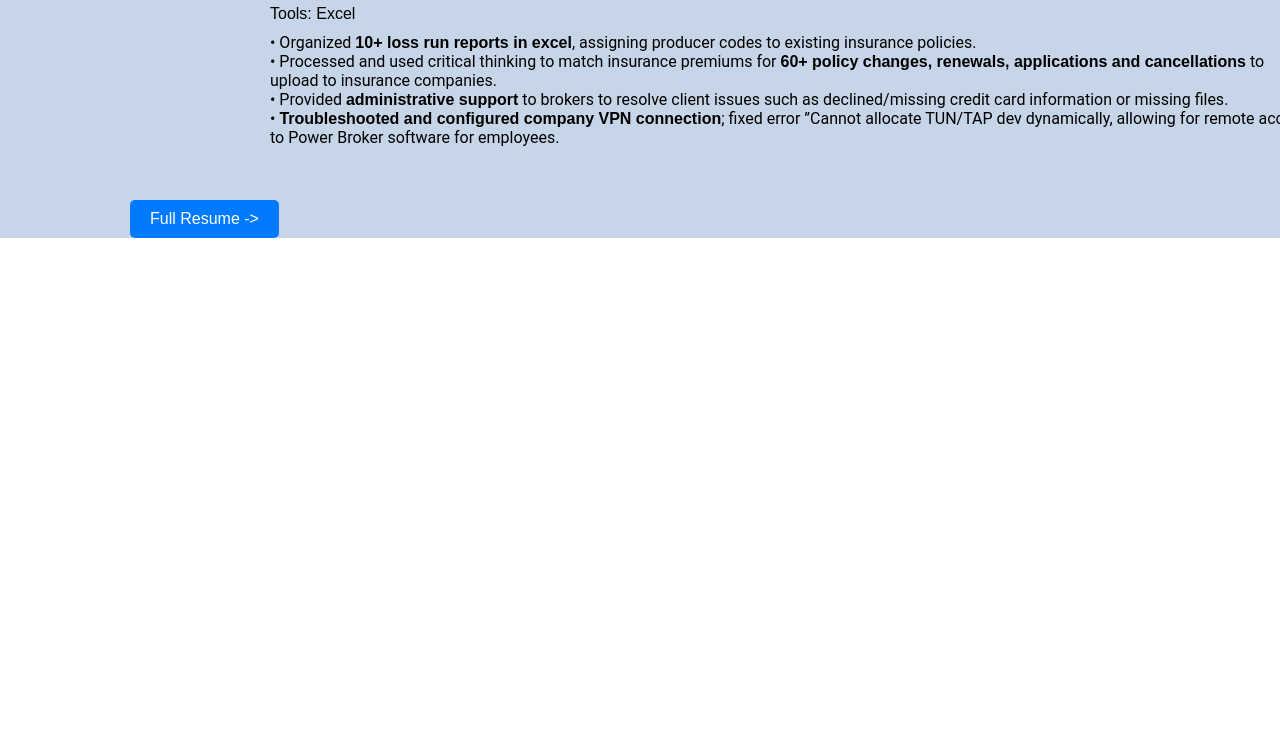
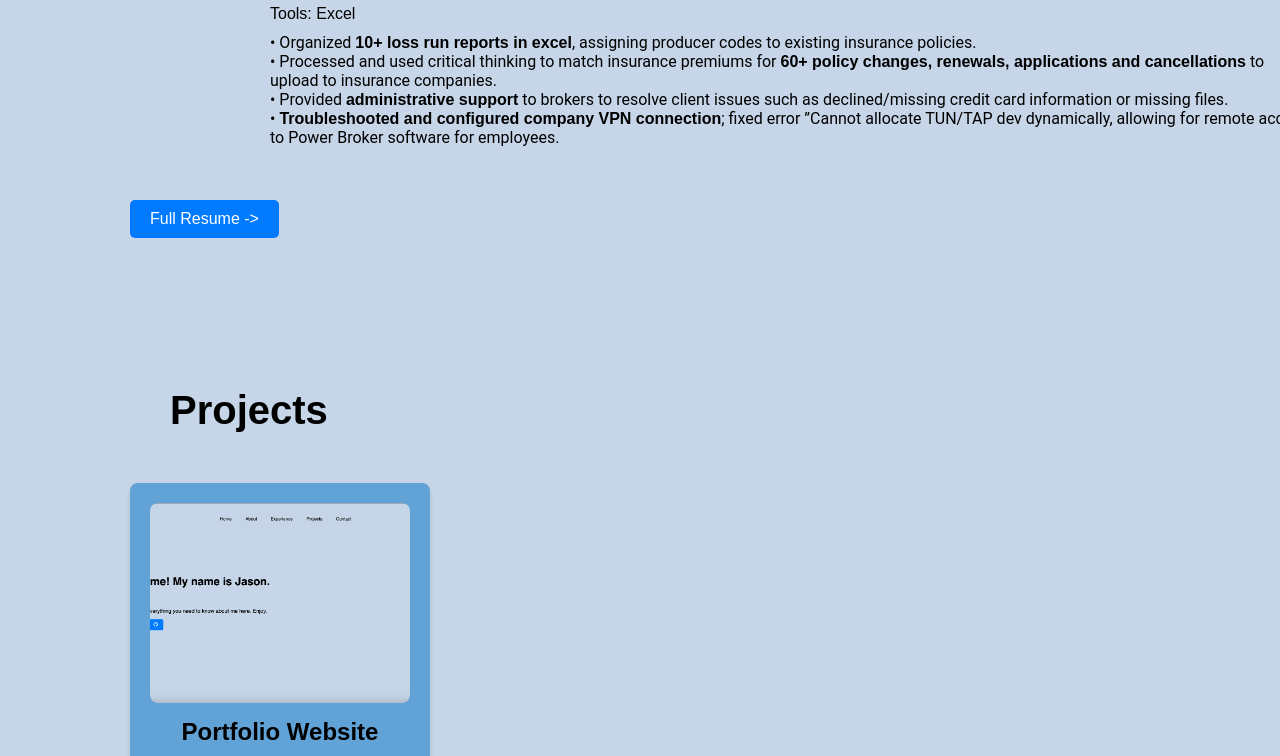
Before and after one commit to jasonliu1103/personalportfoliowebsite, a React (Create React App) app: page / in a window 1280 px wide. Shown: the part 2000-2756 px from the top of the page. Before the commit the page ends 2238 px from the top, so only its background shows below. Built offline with nearby package versions, Linux system fonts and the light colour scheme.

Commit message:
Added projects section

```diff
--- a/src/App.js
+++ b/src/App.js
@@ -3,6 +3,7 @@ import Navbar from "./components/Navbar.jsx";
 import Home from "./components/Home.jsx";
 import About from "./components/About.jsx";
 import Experiences from "./components/Experiences.jsx";
+import Projects from "./components/Projects.jsx";
 
 function App() {
   const current_theme = localStorage.getItem("current_state");
@@ -18,6 +19,7 @@ function App() {
       <Home theme={theme} setTheme={setTheme} />
       <About theme={theme} setTheme={setTheme} />
       <Experiences theme={theme} setTheme={setTheme} />
+      <Projects theme={theme} setTheme={setTheme} />
     </div>
   );
 }
--- /dev/null
+++ b/src/components/Projects.css
@@ -0,0 +1,106 @@
+.projects {
+    display: inline-block;
+    justify-content: flex-start;
+    flex-direction: column;
+    margin-top: 150px;
+    padding-left: 130px;
+  }
+
+  .dark {
+    color: white;
+  }
+
+  .light {
+    color: black;
+  }
+
+ .title {
+    font-size: 2.5rem;
+    font-weight: bold;
+    margin-bottom: 50px;
+    margin-left: 40px;
+}
+
+  .project-card {
+    background-color: rgb(97, 162, 215);
+    border-radius: 8px;
+    box-shadow: 0 2px 4px rgba(0, 0, 0, 0.1);
+    width: 300px;
+    padding: 20px;
+    display: flex;
+    flex-direction: column;
+    align-items: center;
+    text-align: center;
+    transition: transform 0.3s, box-shadow 0.3s;
+  }
+
+  .dark .project-card {
+    background-color: rgb(10, 31, 49);
+  }
+
+  .project-card:hover {
+    transform: translateY(-5px);
+  }
+
+
+  .dark .project-card:hover {
+    box-shadow: 0 0 15px rgba(255, 255, 255, 0.4);
+  }
+
+  .project-image {
+    width: 100%;
+    height: 200px;
+    object-fit: cover;
+    border-radius: 8px;
+    margin-bottom: 15px;
+  }
+
+  .project-image-placeholder {
+    width: 100%;
+    height: 200px;
+    background-color: #ccc;
+    display: flex;
+    align-items: center;
+    justify-content: center;
+    color: #333;
+    font-size: 16px;
+    border-radius: 8px;
+    margin-bottom: 15px;
+  }
+
+  .project-title {
+    font-size: 1.5em;
+    margin-bottom: 10px;
+  }
+
+  .project-description {
+    font-size: 1em;
+    margin-bottom: 15px;
+  }
+
+  .project-tools {
+    font-size: 0.9em;
+    margin-bottom: 15px;
+  }
+
+  .project-link,
+  .project-github {
+    display: inline-block;
+    margin: 5px;
+    padding: 10px 15px;
+    font-size: 1em;
+    color: white;
+    background-color: #007bff;
+    border-radius: 5px;
+    text-decoration: none;
+    transition: background-color 0.3s;
+  }
+
+  .project-link:hover,
+  .project-github:hover {
+    background-color: #0056b3;
+  }
+
+  .github-icon {
+    margin-right: 5px;
+  }
--- /dev/null
+++ b/src/components/Projects.jsx
@@ -0,0 +1,64 @@
+import React from "react";
+import "./Projects.css";
+import { FaGithub } from "react-icons/fa";
+import websitepic from "../assets/website.png";
+
+const projectsdata = [
+  {
+    id: 1,
+    title: "Portfolio Website",
+    description: "My personal portfolio website created with React that highlights my work experience and projects.",
+    link: "",
+    githublink: "",
+    tools: "React, CSS",
+    image: websitepic,
+  },
+];
+
+const Projects = () => {
+  return (
+    <section id="projects">
+      <div className="projects">
+        <h1 className="title">Projects</h1>
+        {projectsdata.map((project) => (
+          <div key={project.id} className="project-card">
+            {project.image ? (
+              <img src={project.image} alt={project.title} className="project-image" />
+            ) : (
+              <div className="project-image-placeholder">No Image Available</div>
+            )}
+            <h3 className="project-title">{project.title}</h3>
+            <p className="project-description">{project.description}</p>
+            {project.tools && (
+              <p className="project-tools">
+                <strong>Tools:</strong> {project.tools}
+              </p>
+            )}
+            {project.link && (
+              <a
+                href={project.link}
+                className="project-link"
+                target="_blank"
+                rel="noopener noreferrer"
+              >
+                Live Demo
+              </a>
+            )}
+            {project.githublink && (
+              <a
+                href={project.githublink}
+                className="project-github"
+                target="_blank"
+                rel="noopener noreferrer"
+              >
+                <FaGithub className="github-icon"/>
+              </a>
+            )}
+          </div>
+        ))}
+      </div>
+    </section>
+  );
+};
+
+export default Projects;
```
Also changed, not shown: src/assets/website.png (added).
